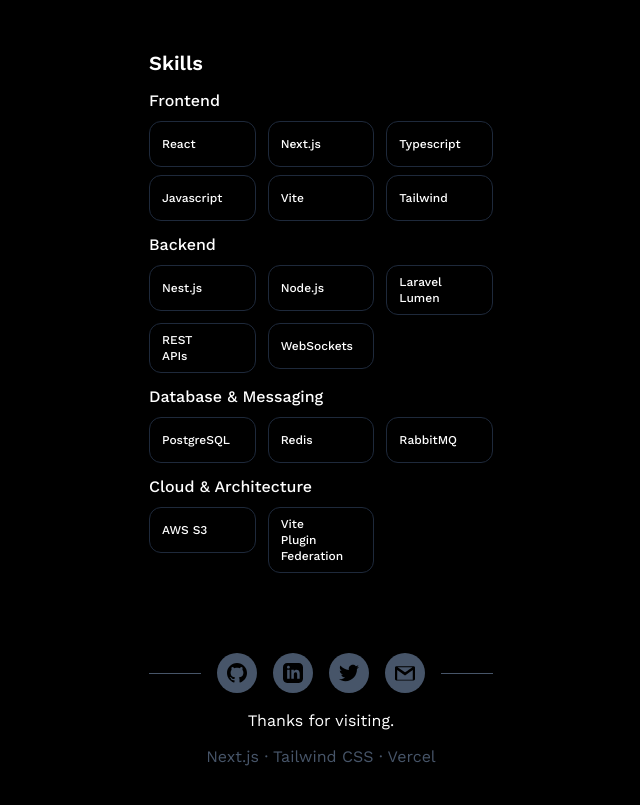
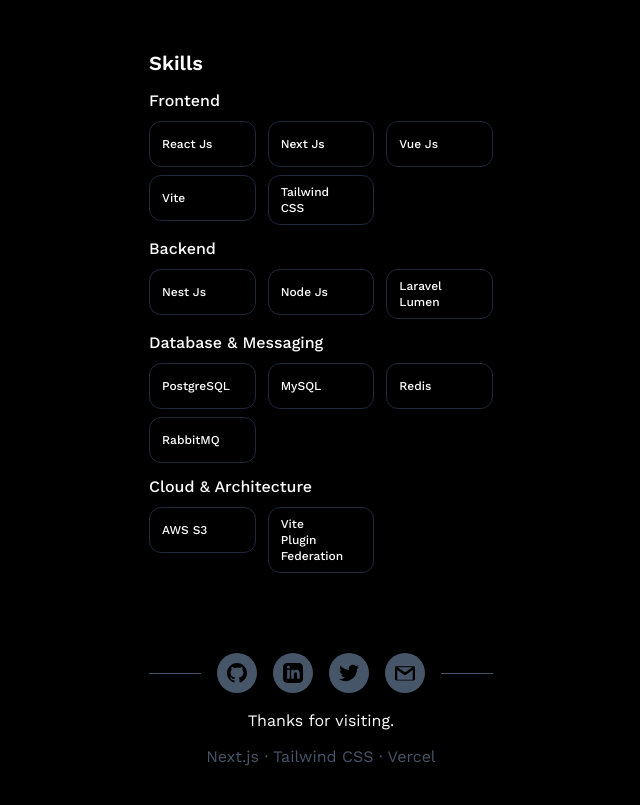
Before and after one commit to DiazNugraha/portofolio, a Next.js app: page / in a window 1280 px wide. Shown: the part 2000-2805 px from the top of the page, without its empty margins (319-959 px from the left). Built offline with nearby package versions, Linux system fonts and the light colour scheme.

Commit message:
feat: adjust skill list

```diff
--- a/src/features/home/sections/SkillSection.tsx
+++ b/src/features/home/sections/SkillSection.tsx
@@ -6,22 +6,20 @@ export default function SkillSection() {
     <MotionSection className="flex flex-col gap-3 w-full">
       <h1 className="text-lg lg:text-xl font-semibold">Skills</h1>
       <Wrapper title="Frontend">
-        <ButtonLink name="React" />
-        <ButtonLink name="Next.js" />
-        <ButtonLink name="Typescript" />
-        <ButtonLink name="Javascript" />
+        <ButtonLink name="React Js" />
+        <ButtonLink name="Next Js" />
+        <ButtonLink name="Vue Js" />
         <ButtonLink name="Vite" />
-        <ButtonLink name="Tailwind" />
+        <ButtonLink name="Tailwind CSS" />
       </Wrapper>
       <Wrapper title="Backend">
-        <ButtonLink name="Nest.js" />
-        <ButtonLink name="Node.js" />
+        <ButtonLink name="Nest Js" />
+        <ButtonLink name="Node Js" />
         <ButtonLink name="Laravel Lumen" />
-        <ButtonLink name="REST APIs" />
-        <ButtonLink name="WebSockets" />
       </Wrapper>
       <Wrapper title="Database & Messaging">
         <ButtonLink name="PostgreSQL" />
+        <ButtonLink name="MySQL" />
         <ButtonLink name="Redis" />
         <ButtonLink name="RabbitMQ" />
       </Wrapper>
```
